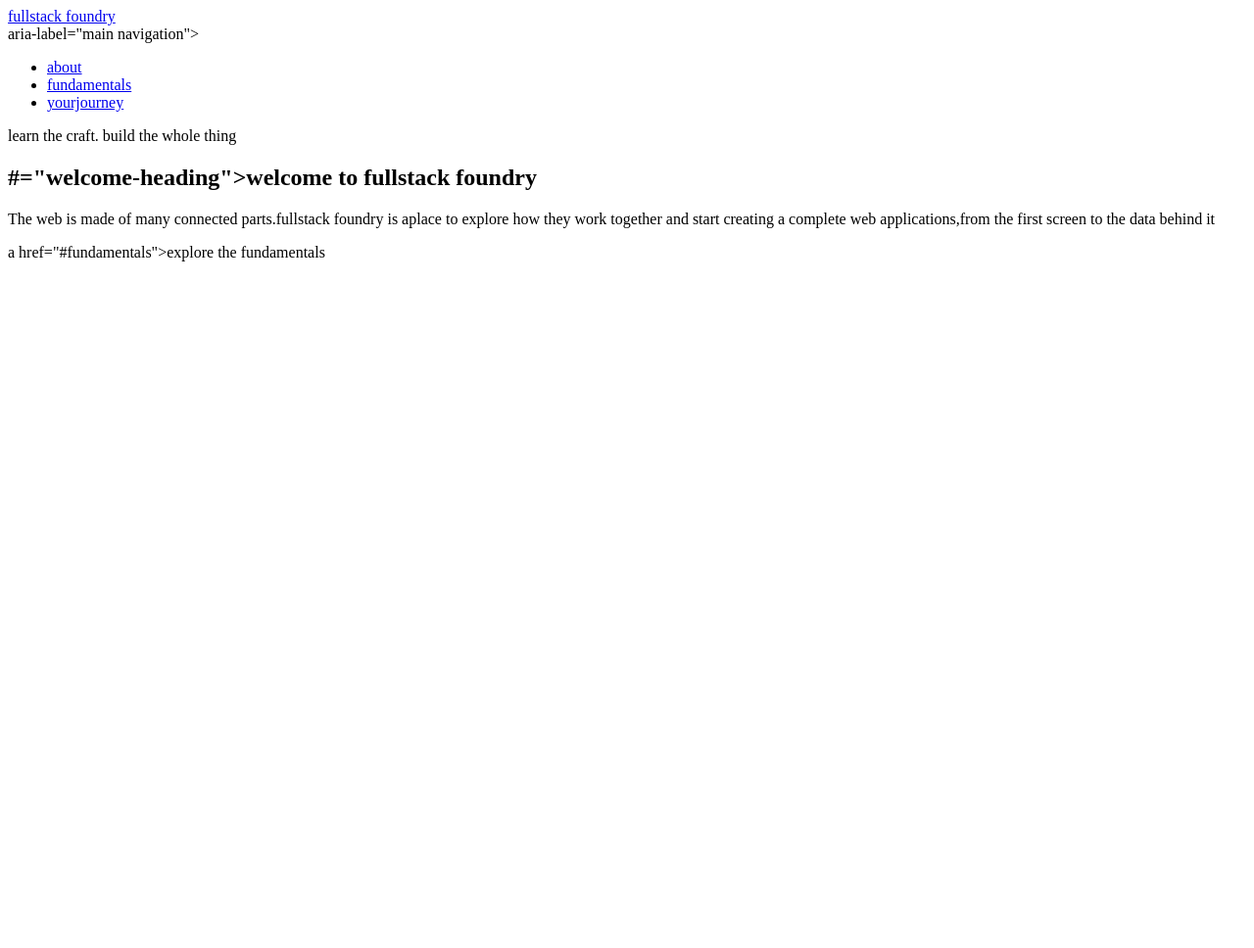
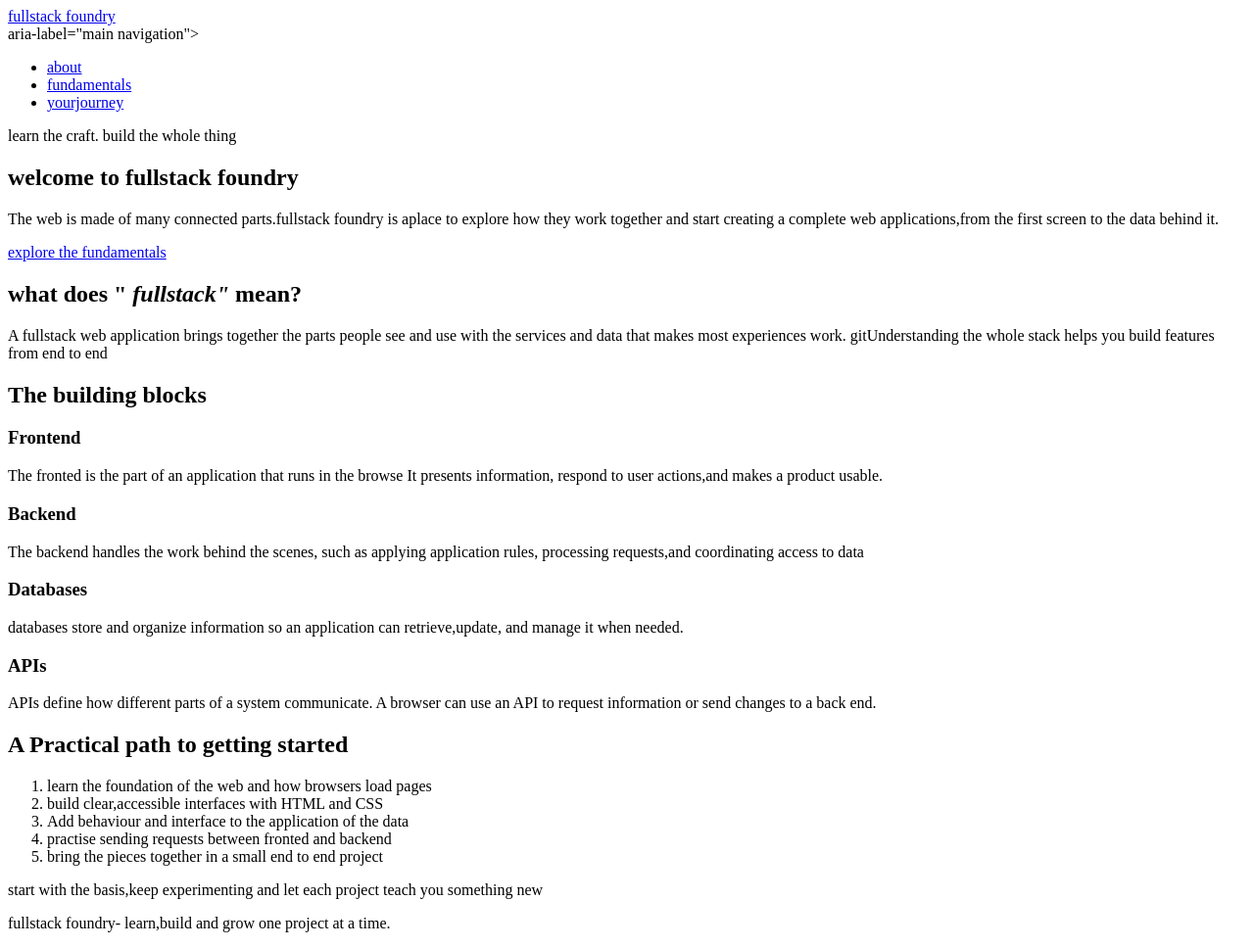
Before and after one commit to adongopurine-hub/hello-world, a plain HTML site: page homepage.html in a window 1280 px wide. Shown: the whole page at 98% size. Before the commit the page ends 800 px from the top, so only its background shows below. Drawn offline with Linux system fonts and the light colour scheme.

Commit message:
update homepage

```diff
--- a/homepage.html
+++ b/homepage.html
@@ -20,13 +20,93 @@
   <main id="home">
     <section aria-labelledby="welcome-heading">
         <p>learn the craft. build the whole thing</p>
-        <h1>#="welcome-heading">welcome to fullstack foundry</h1>
+        <h1 id="Welcome-heading">welcome to fullstack foundry </h1>
         <p>
             The web is made of many connected parts.fullstack foundry is aplace
             to explore how they work together and start creating a complete web
-            applications,from the first screen to the data behind it
+            applications,from the first screen to the data behind it.
             </p>
-            <p>a href="#fundamentals">explore the fundamentals</a></p>
+            <p><a href="fundamentals">explore the fundamentals</a></p>
     </section>
+    <section id="about" aria-labelledby="about-heading">
+        <h2 id  ="about-heading">what does " <i>fullstack"</i> mean?</h2>
+        <p>
+             A fullstack web application brings together the parts people see and use with the services
+            and data that makes most experiences work.
+            gitUnderstanding the whole stack helps you build features from end to end
+             </P>
+             </section>
+
+     <section id="fundamentals" aria-labelledby="fundamntals-heading">
+                <h2 id="fundamentals-heading"> The building blocks</h2>
+                </article>
+                <h3>Frontend</h3>
+        <p>
+                    The fronted is the part of an application that runs in the browse
+                    It presents information,
+                    respond to user actions,and makes a product usable.
+                    </P>
+                    </article>
+                    <article>
+                        <h3>Backend</h3>
+                        <p>
+                            The backend handles the work behind the scenes,
+                            such as applying application rules,
+                            processing requests,and coordinating access to data
+                            </p>
+                            </article>
+                            <article>
+                                <h3>Databases</h3>
+                                <p>
+                                    databases store and organize information so an application can retrieve,update,
+                                    and manage it when needed.
+                                <p>
+                                     <article>
+                                        <h3>APIs</h3>
+                                        <p>
+                                            APIs define how different parts of a system communicate.
+                                            A browser can use an API to request information or send changes to a back end.
+                                        <p>
+                                        </article>
+                                            </section>
+
+                                            <section id="journey" aria-labelledby="Journey heading">
+                                                <h2 id="journey-heading">A Practical path to getting started</h2>
+
+                                                <ol>
+                                                    <li>learn the foundation of the web and how browsers load pages</li>
+                                                    <li>build clear,accessible interfaces with HTML and CSS </li>
+                                                    <li>Add behaviour and interface to the application of the data </li>
+                                                    <li>practise sending requests between fronted and backend</li>
+                                       <li>bring the pieces together in a small end to end project</li>
+                                       </ol>
+                                          <p>
+                                          start with the basis,keep experimenting and let each project teach
+                                          you something new
+
+                                            </p>
+                                          </section>
+                                            </main>
+
+                                            <footer>
+                                              <p>fullstack foundry- learn,build and grow one project at a time.</p>
+                                              </footer>
+                                             </body>
+                                               </html>
+
+
+
+
+
+
+                                                    </body>
+
+
+
+
+
+
+
+
 </body>
 </html>
```
